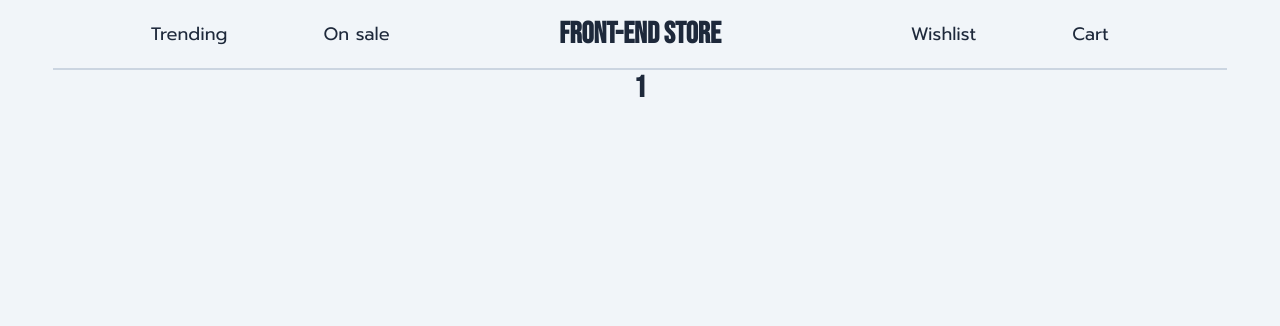
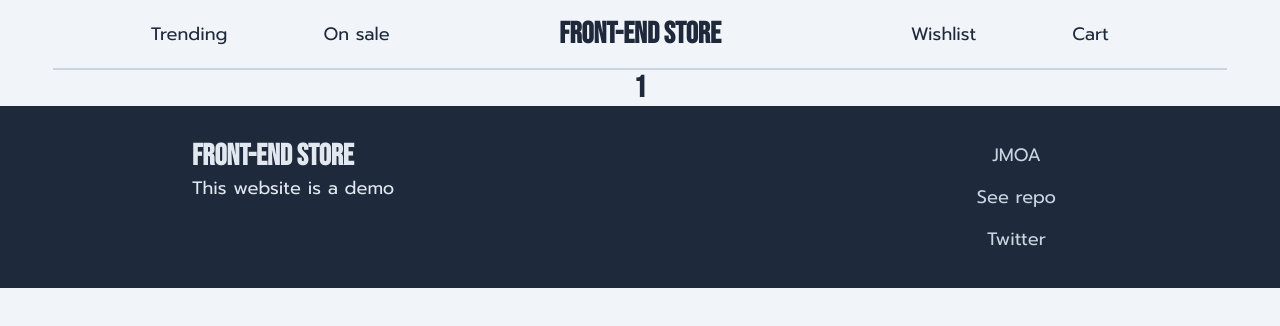
Before and after one commit to CerealPlayer/templates, a Next.js app in the folder templates/frontendstore/: page /products/1 in a window 1280 px wide. Shown: the top 326 px of the page. Built offline with nearby package versions, Linux system fonts and the light colour scheme.

Commit message:
Added footer

```diff
--- /dev/null
+++ b/templates/frontendstore/components/layout/Footer.tsx
@@ -0,0 +1,31 @@
+import Button from "../UI/Button";
+
+export default function Footer() {
+  return (
+    <footer className="bg-slate-800">
+      <div className="w-11/12 max-w-4xl flex flex-col gap-8 md:flex-row md:justify-between py-8 mx-auto">
+        <div className="text-slate-200 text-center md:text-left">
+          <h1>Front-end Store</h1>
+          <p>This website is a demo</p>
+        </div>
+        <ul className="text-slate-300 flex flex-col gap-2 items-center">
+          <li>
+            <a href="https://www.jmoa.dev">
+              <Button>JMOA</Button>
+            </a>
+          </li>
+          <li>
+          <a href="">
+              <Button>See repo</Button>
+            </a>
+          </li>
+          <li>
+          <a href="">
+              <Button>Twitter</Button>
+            </a>
+          </li>
+        </ul>
+      </div>
+    </footer>
+  );
+}
--- a/templates/frontendstore/components/layout/Layout.tsx
+++ b/templates/frontendstore/components/layout/Layout.tsx
@@ -1,4 +1,5 @@
 import { ReactNode } from "react";
+import Footer from "./Footer";
 import Header from "./Header";
 
 export default function Layout({ children }: { children: ReactNode }) {
@@ -6,6 +7,7 @@ export default function Layout({ children }: { children: ReactNode }) {
     <>
       <Header />
       {children}
+      <Footer />
     </>
   );
 }
--- a/templates/frontendstore/styles/globals.css
+++ b/templates/frontendstore/styles/globals.css
@@ -6,7 +6,7 @@
 
 @layer base{
   body {
-    @apply text-slate-800 font-content text-lg bg-slate-100
+    @apply text-slate-800 font-content text-sm md:text-lg bg-slate-100
   }
   h1 {
     @apply text-xl md:text-3xl font-bold font-title
```
